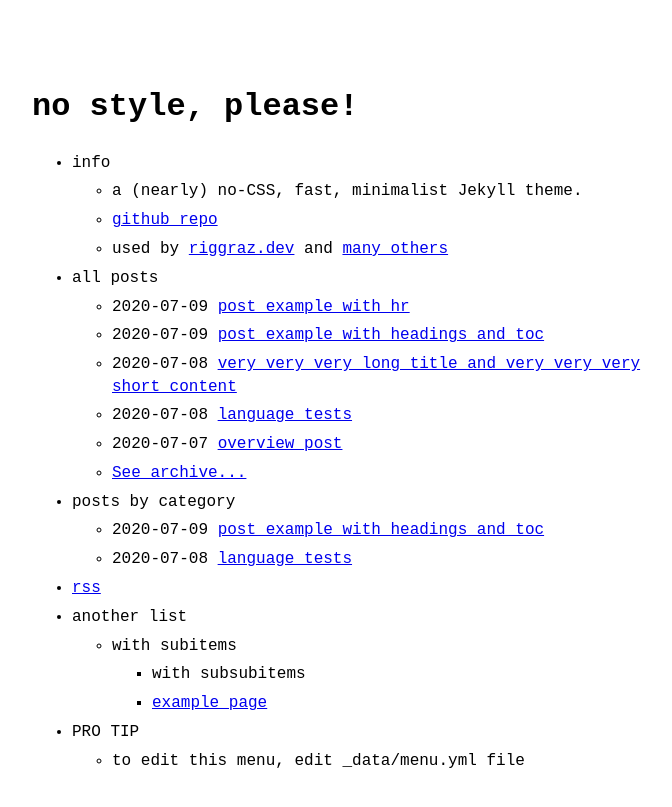
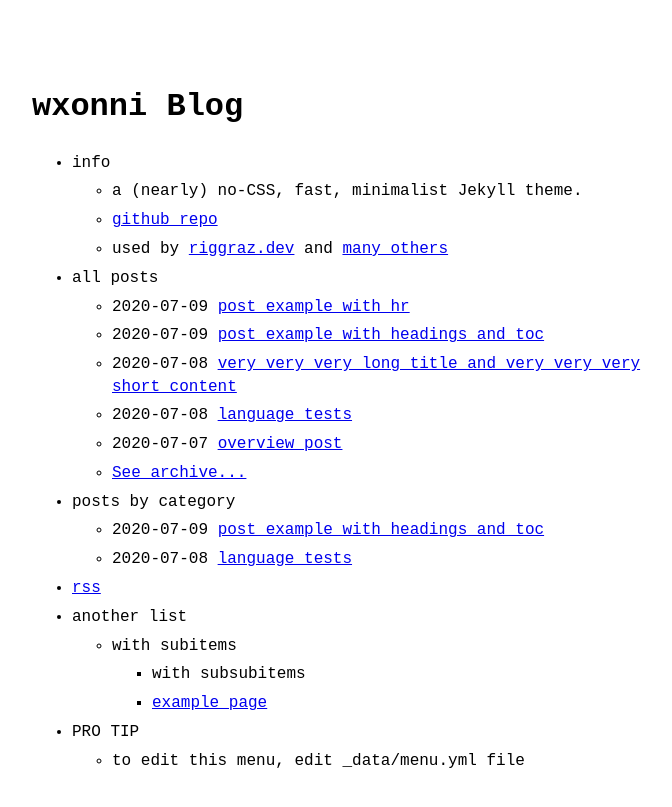
Before and after one commit to creampenne/portfolio, a Jekyll site: the page built from index.md, in a window 1280 px wide. Shown: the top 807 px of the page, without its empty margins (288-960 px from the left). Built offline with Jekyll 4.4.1, drawn with Linux system fonts in a browser that asks for light colours.

Commit message:
Test blog name

```diff
--- a/_config.yml
+++ b/_config.yml
@@ -1,10 +1,10 @@
-title: no style, please! # name of the site
-author: Riccardo Graziosi # name of site's author
-email: riccardo.graziosi97@gmail.com # email of site's author
-url: https://riggraz.dev # root address of the site
+title: wxonni Blog # name of the site
+author: wxonni # name of site's author
+email: f2527@edu.dju.ac.kr # email of site's author
+url: https://whatuwant.me # root address of the site
 baseurl: "" # subpath of the site, e.g. "/blog" (leave it blank "" if you're site shouldn't use a subpath)
 description: > # description of the site (multiple lines allowed)
-  A (nearly) no-CSS, fast, minimalist Jekyll theme.
+  a portfolio blog
 permalink: /:slug.html
 
 favicon: "logo.png" # name+extension of favicon (which must be put on the root folder)
```
Also changed, not shown: 2 other files.
